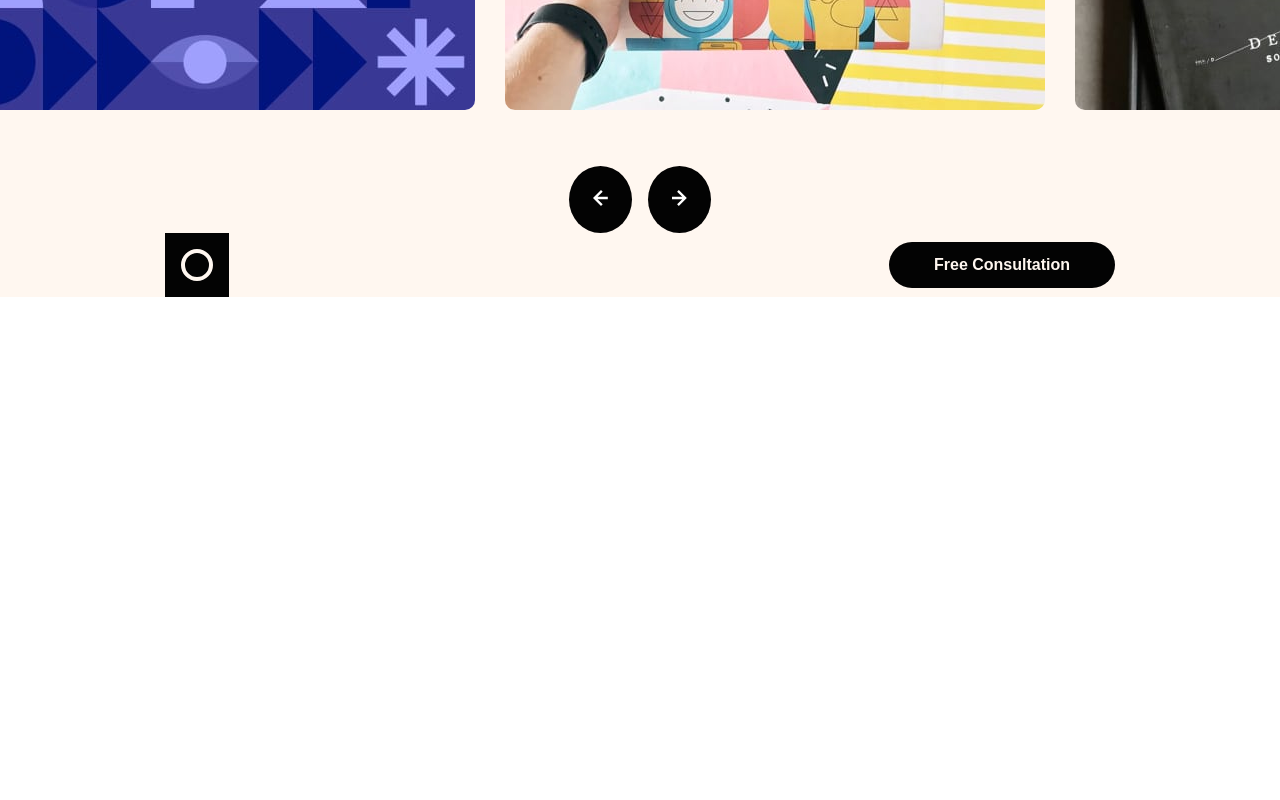
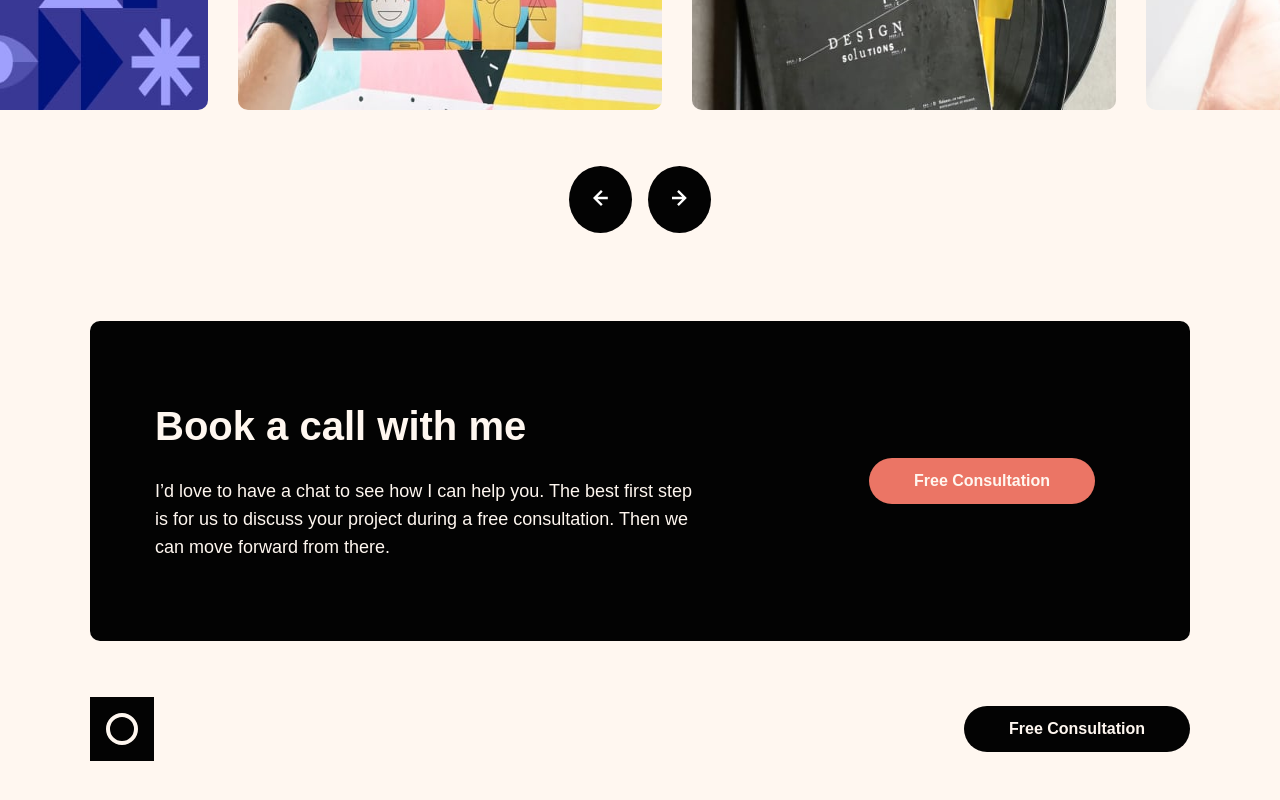
Before and after one commit to andrewkerr3956/single-page-design-portfolio, a React (Create React App) app: page / in a window 1280 px wide. Shown: the part 1741-2541 px from the top of the page. Before the commit the page ends 2038 px from the top, so only its background shows below. Built offline with nearby package versions, Linux system fonts and the light colour scheme.

Commit message:
desktop design work finished

```diff
--- a/package.json
+++ b/package.json
@@ -9,6 +9,7 @@
     "react": "^18.2.0",
     "react-dom": "^18.2.0",
     "react-scripts": "5.0.1",
+    "sass": "^1.54.9",
     "web-vitals": "^2.1.4"
   },
   "scripts": {
--- a/src/App.js
+++ b/src/App.js
@@ -27,10 +27,10 @@ function App() {
         <section style={{ marginTop: "136px" }} name="about">
           <div className="about-flex flex-row justify-between align-center">
             <img src={AmyPicture} alt="Picture of Amy" />
-            <div style={{ width: "540px" }} className="flex-col h-75 justify-between">
+            <div className="flex-col h-75 justify-between">
               <h2>I’m Amy, and I’d love to work on your next project</h2>
               <p style={{ marginTop: "34px" }}>I love working with others to create beautiful design solutions. I’ve designed everything from brand illustrations to complete mobile apps. I’m also handy with a camera!</p>
-              <button type="button" style={{ marginTop: "32px" }} className="btn btn-lightRed w-50" aria-label="Free Consultation" label="Free Consultation">Free Consultation</button>
+              <button type="button" style={{ marginTop: "32px" }} className="btn btn-lightRed w-50" aria-label="Free Consultation">Free Consultation</button>
             </div>
           </div>
         </section>
@@ -46,9 +46,18 @@ function App() {
             </div>
           </div>
           <div className="scroll-buttons flex-row justify-center">
-              <button type="button" aria-label="Left"><img src={LeftArrowIcon} alt="Left Arrow" /></button>
-              <button type="button" aria-label="Right"><img src={RightArrowIcon} alt="Right Arrow" /></button>
+            <button type="button" aria-label="Left"><img src={LeftArrowIcon} alt="Left Arrow" /></button>
+            <button type="button" aria-label="Right"><img src={RightArrowIcon} alt="Right Arrow" /></button>
+          </div>
+        </section>
+        <section style={{ marginTop: "88px"}} name="book-call">
+          <div className="book-call-container flex-row justify-between align-center">
+            <div className="book-call-text flex-col">
+              <h2>Book a call with me</h2>
+              <p>I’d love to have a chat to see how I can help you. The best first step is for us to discuss your project during a free consultation. Then we can move forward from there.</p>
             </div>
+            <button type="button" className="btn btn-lightRed" aria-label="Free Consultation">Free Consultation</button>
+          </div>
         </section>
       </main>
       <Footer />
--- a/src/assets/styles/base/_elements.scss
+++ b/src/assets/styles/base/_elements.scss
@@ -1,3 +1,7 @@
+#root {
+    background-color: map-get($colors, "lightCream");
+}
+
 html, body {
     overflow-x: hidden;
 }
--- a/src/assets/styles/components/_carousel.scss
+++ b/src/assets/styles/components/_carousel.scss
@@ -1,6 +1,6 @@
 .work-carousel-container {
     width: 175vw;
-    margin-left: calc(-800px);
+    margin-left: calc(-760px);
     display: inline-block;
     overflow-x: clip;
     row-gap: 56px;
@@ -14,6 +14,8 @@
         width: 540px;
 
         >img {
+            width: 100%;
+            height: 100%;
             border-radius: 10px;
         }
     }
--- a/src/assets/styles/components/_header.scss
+++ /dev/null
@@ -1,3 +0,0 @@
-header {
-    padding: 34px 0;
-}
--- a/src/assets/styles/components/_layout.scss
+++ b/src/assets/styles/components/_layout.scss
@@ -1,8 +1,18 @@
 .layout-container {
     background-color: map-get($colors, "lightCream");
-    width: auto;
-    padding: 0 165px;
+    margin: auto;
+    width: 100%;
+    max-width: 1100px;
     min-height: 100vh;
+}
+
+// Header and Footer
+header {
+    padding: 34px 0;
+}
+
+footer {
+    padding: 56px 0 64px 0;
 }
 
 // About section
@@ -12,9 +22,28 @@
         width: 445px;
         height: 445px;
     }
+
+    div.flex-col>p {
+        width: 95%;
+    }
 }
 
 // Work section
 section[name="work"] {
     row-gap: 56px;
 }
+
+// Book a call section
+.book-call-container {
+    background-color: map-get($colors, "black");
+    border-radius: 10px;
+    padding: 80px 95px 80px 65px;
+    .book-call-text {
+        color: map-get($colors, "lightCream");
+        row-gap: 25px;
+        width: 58%;
+        >p {
+            color: map-get($colors, "lightCream");
+        }
+    }
+}
--- a/src/assets/styles/main.scss
+++ b/src/assets/styles/main.scss
@@ -13,6 +13,5 @@
 
 // Import Components
 @import './components/layout';
-@import './components/header';
 @import './components/grid';
 @import './components/carousel';
```
Also changed, not shown: 1 other file (tests, documents, lock files or other folders).
